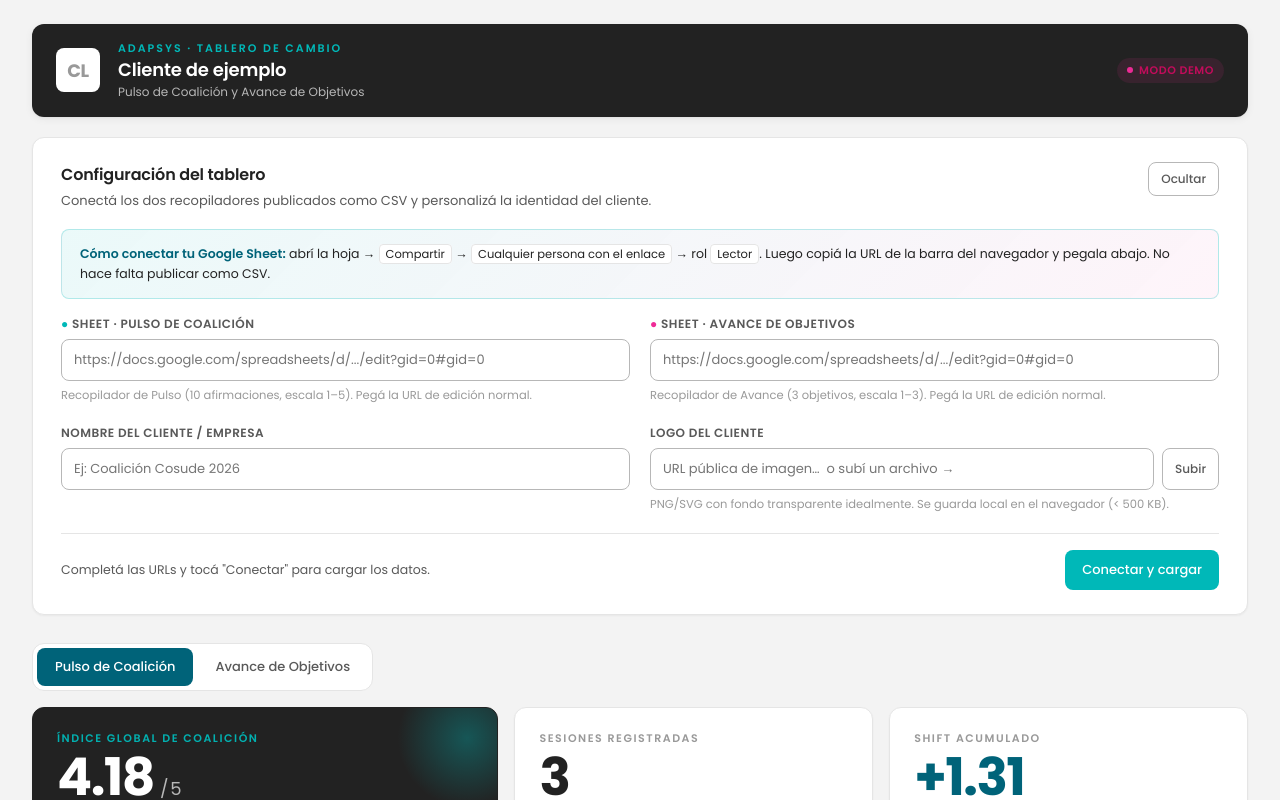
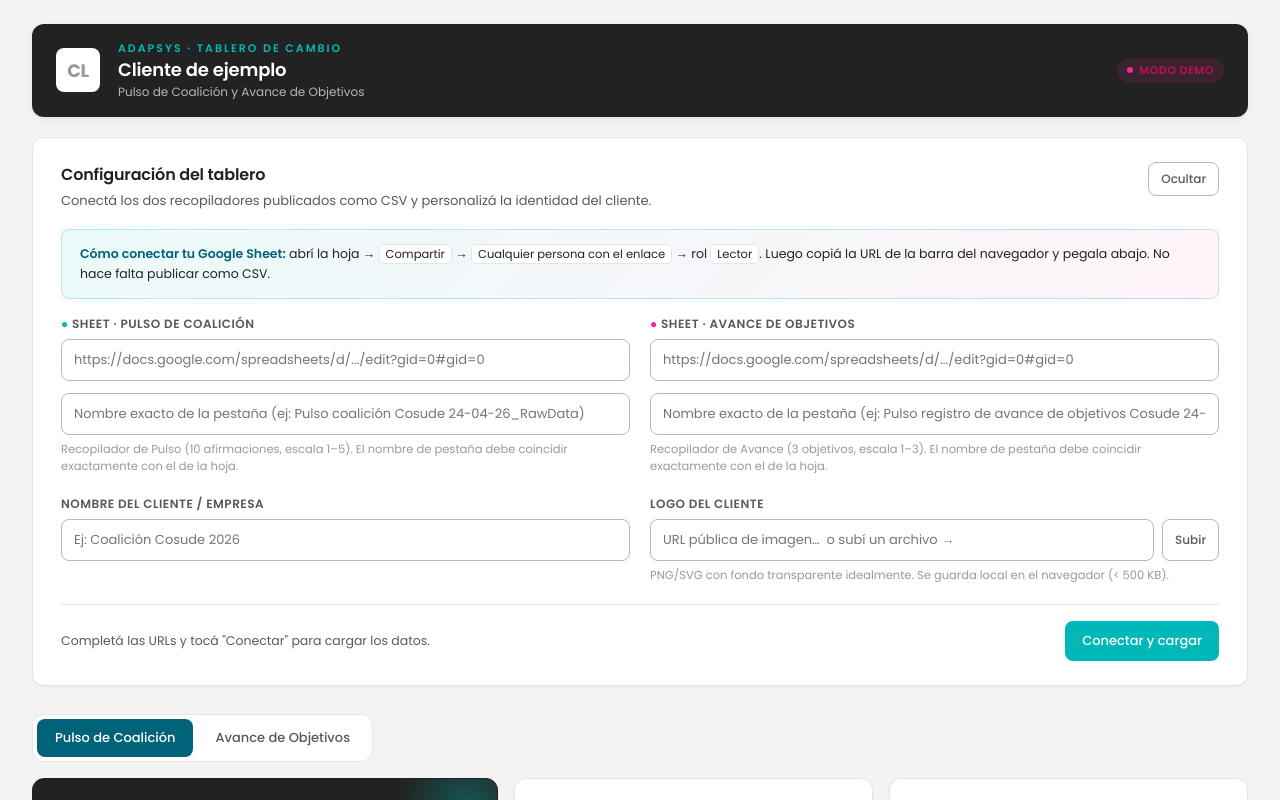
Before and after one commit to miguel86manza-oss/Hackathon-Miguel, a React (Vite) app: page / in a window 1280 px wide. Shown: the top 800 px of the page. Built offline with nearby package versions, Linux system fonts and the light colour scheme.

Commit message:
modified:   src/App.jsx 	modified:   src/components/ConfigPanel.jsx 	modified:   src/lib/csvParser.js

```diff
--- a/src/App.jsx
+++ b/src/App.jsx
@@ -26,6 +26,8 @@ export default function App() {
   // Config
   const [urlPulso,  setUrlPulso]  = useState(saved.urlPulso  || '')
   const [urlAvance, setUrlAvance] = useState(saved.urlAvance || '')
+  const [tabPulso,  setTabPulso]  = useState(saved.tabPulso  || '')
+  const [tabAvance, setTabAvance] = useState(saved.tabAvance || '')
   const [companyName, setCompanyName] = useState(saved.companyName || '')
   const [logoUrl, setLogoUrl] = useState(saved.logoUrl || '')
 
@@ -42,8 +44,8 @@ export default function App() {
 
   // Persistir config
   useEffect(() => {
-    saveConfig({ urlPulso, urlAvance, companyName, logoUrl })
-  }, [urlPulso, urlAvance, companyName, logoUrl])
+    saveConfig({ urlPulso, urlAvance, tabPulso, tabAvance, companyName, logoUrl })
+  }, [urlPulso, urlAvance, tabPulso, tabAvance, companyName, logoUrl])
 
   // Conectar a los sheets
   const handleConnect = useCallback(async () => {
@@ -59,7 +61,7 @@ export default function App() {
     const results = { pulso: null, avance: null, errors: [] }
 
     if (urlPulso) {
-      const csvUrl = toCsvUrl(urlPulso)
+      const csvUrl = toCsvUrl(urlPulso, tabPulso)
       if (!csvUrl) {
         results.errors.push('Pulso: URL no reconocida.')
       } else {
@@ -73,7 +75,7 @@ export default function App() {
     }
 
     if (urlAvance) {
-      const csvUrl = toCsvUrl(urlAvance)
+      const csvUrl = toCsvUrl(urlAvance, tabAvance)
       if (!csvUrl) {
         results.errors.push('Avance: URL no reconocida.')
       } else {
@@ -131,10 +133,14 @@ export default function App() {
       <ConfigPanel
         urlPulso={urlPulso}
         urlAvance={urlAvance}
+        tabPulso={tabPulso}
+        tabAvance={tabAvance}
         companyName={companyName}
         logoUrl={logoUrl}
         onChangeUrlPulso={setUrlPulso}
         onChangeUrlAvance={setUrlAvance}
+        onChangeTabPulso={setTabPulso}
+        onChangeTabAvance={setTabAvance}
         onChangeCompany={setCompanyName}
         onChangeLogo={setLogoUrl}
         onConnect={handleConnect}
--- a/src/components/ConfigPanel.jsx
+++ b/src/components/ConfigPanel.jsx
@@ -2,8 +2,9 @@ import React, { useRef, useState } from 'react'
 import { toCsvUrl } from '../lib/csvParser.js'
 
 export default function ConfigPanel({
-  urlPulso, urlAvance, companyName, logoUrl,
-  onChangeUrlPulso, onChangeUrlAvance, onChangeCompany, onChangeLogo,
+  urlPulso, urlAvance, tabPulso, tabAvance, companyName, logoUrl,
+  onChangeUrlPulso, onChangeUrlAvance, onChangeTabPulso, onChangeTabAvance,
+  onChangeCompany, onChangeLogo,
   onConnect, onReset,
   loading, status, statusType,
 }) {
@@ -58,8 +59,16 @@ export default function ConfigPanel({
                 value={urlPulso}
                 onChange={(e) => onChangeUrlPulso(e.target.value)}
               />
+              <input
+                type="text"
+                className="field__input"
+                style={{ marginTop: 6 }}
+                placeholder="Nombre exacto de la pestaña (ej: Pulso coalición Cosude 24-04-26_RawData)"
+                value={tabPulso}
+                onChange={(e) => onChangeTabPulso(e.target.value)}
+              />
               <span className="field__hint">
-                Recopilador de Pulso (10 afirmaciones, escala 1–5). Pegá la URL de edición normal.
+                Recopilador de Pulso (10 afirmaciones, escala 1–5). El nombre de pestaña debe coincidir exactamente con el de la hoja.
               </span>
             </div>
 
@@ -74,8 +83,16 @@ export default function ConfigPanel({
                 value={urlAvance}
                 onChange={(e) => onChangeUrlAvance(e.target.value)}
               />
+              <input
+                type="text"
+                className="field__input"
+                style={{ marginTop: 6 }}
+                placeholder="Nombre exacto de la pestaña (ej: Pulso registro de avance de objetivos Cosude 24-04-26_RawData)"
+                value={tabAvance}
+                onChange={(e) => onChangeTabAvance(e.target.value)}
+              />
               <span className="field__hint">
-                Recopilador de Avance (3 objetivos, escala 1–3). Pegá la URL de edición normal.
+                Recopilador de Avance (3 objetivos, escala 1–3). El nombre de pestaña debe coincidir exactamente con el de la hoja.
               </span>
             </div>
 
@@ -139,10 +156,10 @@ export default function ConfigPanel({
           {(urlPulso || urlAvance) && (
             <div style={{ marginTop: 12, fontSize: 11, color: 'var(--text-mute)' }}>
               {urlPulso && (
-                <div>URL Pulso que se usará: <code style={{ fontSize: 10 }}>{toCsvUrl(urlPulso) || '— URL no reconocida, pegá la URL completa de Google Sheets —'}</code></div>
+                <div>URL Pulso que se usará: <code style={{ fontSize: 10 }}>{toCsvUrl(urlPulso, tabPulso) || '— URL no reconocida, pegá la URL completa de Google Sheets —'}</code></div>
               )}
               {urlAvance && (
-                <div>URL Avance que se usará: <code style={{ fontSize: 10 }}>{toCsvUrl(urlAvance) || '— URL no reconocida, pegá la URL completa de Google Sheets —'}</code></div>
+                <div>URL Avance que se usará: <code style={{ fontSize: 10 }}>{toCsvUrl(urlAvance, tabAvance) || '— URL no reconocida, pegá la URL completa de Google Sheets —'}</code></div>
               )}
             </div>
           )}
```
Also changed, not shown: src/lib/csvParser.js.
